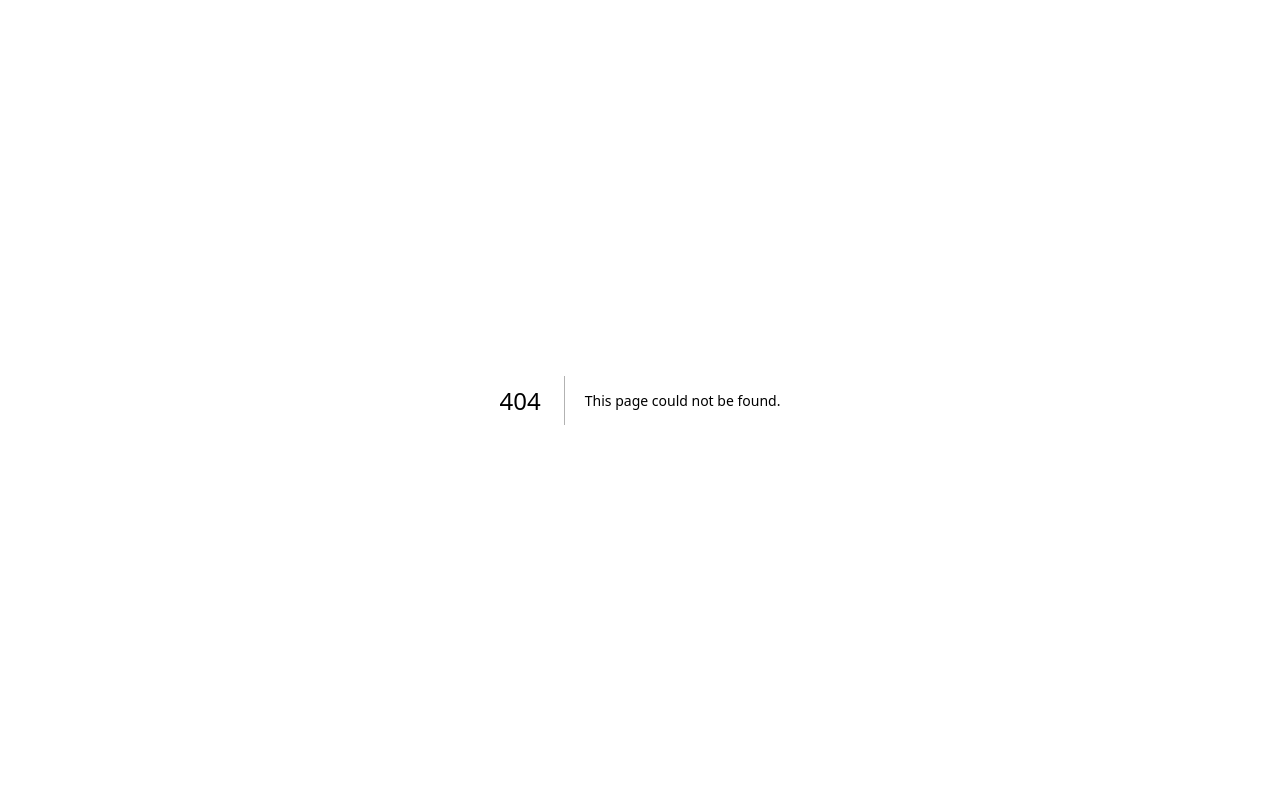
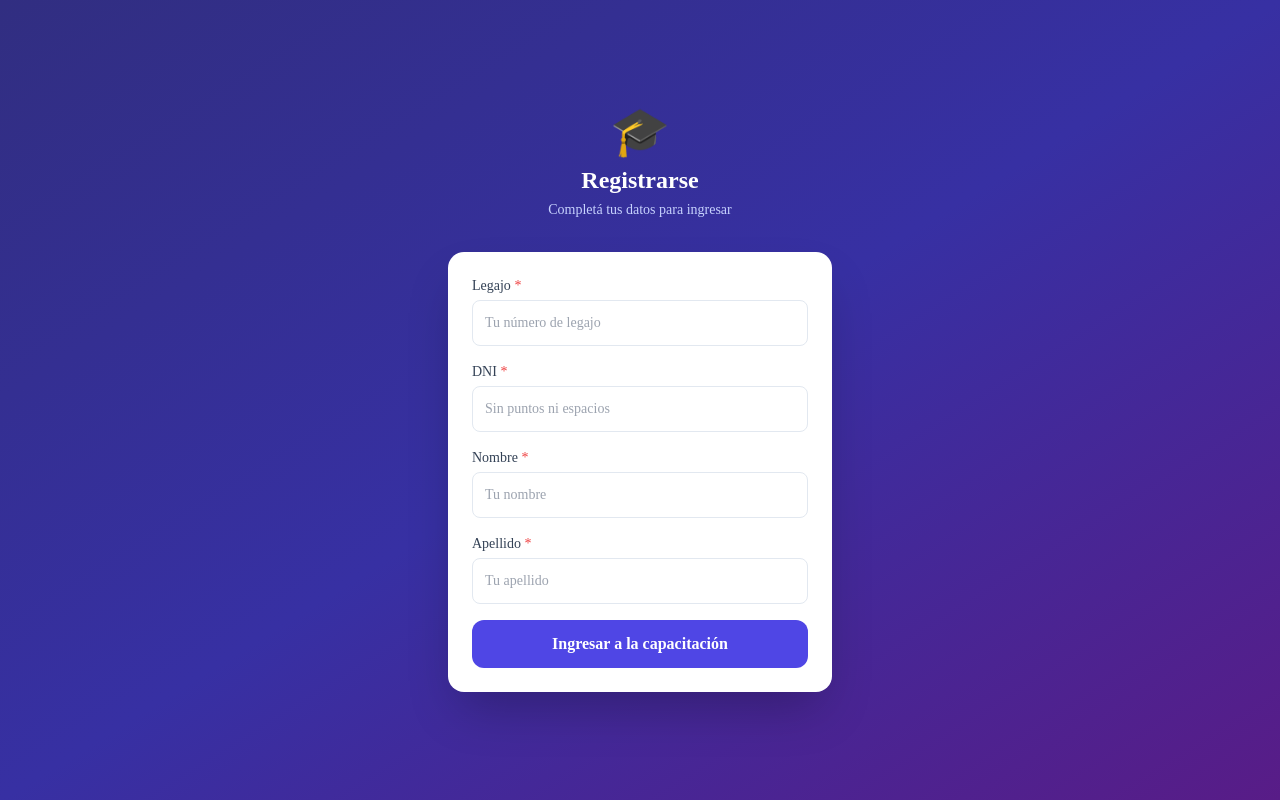
Before and after one commit to slopez2024/capacitaciones-app-final, a Next.js app: page /evento/1 in a window 1280 px wide. Before the commit this address had no page. Built offline with nearby package versions, Linux system fonts and the light colour scheme.

Commit message:
add evento pages

```diff
--- /dev/null
+++ b/app/evento/[eventId]/juego/page.tsx
@@ -0,0 +1,111 @@
+'use client'
+
+import { useEffect, useState, use } from 'react'
+import { useRouter } from 'next/navigation'
+import { createClient } from '@/lib/supabase/client'
+import { useActiveQuestion } from '@/lib/hooks/useActiveQuestion'
+
+export default function JuegoPage({ params }: { params: Promise<{ eventId: string }> }) {
+  const { eventId } = use(params)
+  const router = useRouter()
+  const { question, loading } = useActiveQuestion(eventId)
+  const [attendeeId, setAttendeeId] = useState<string | null>(null)
+  const [answered, setAnswered] = useState<string[]>([])
+  const [sending, setSending] = useState(false)
+  const [error, setError] = useState('')
+  const [selected, setSelected] = useState<string | null>(null)
+
+  useEffect(() => {
+    const id = sessionStorage.getItem(`attendee_${eventId}`)
+    if (!id) { router.push(`/evento/${eventId}`); return }
+    setAttendeeId(id)
+  }, [eventId])
+
+  useEffect(() => {
+    setSelected(null)
+    setError('')
+  }, [question?.id])
+
+  const alreadyAnswered = question ? answered.includes(question.id) : false
+
+  const handleAnswer = async (optionId?: string, answerText?: string) => {
+    if (!attendeeId || !question || sending || alreadyAnswered) return
+    setSending(true)
+    setError('')
+    const supabase = createClient()
+    const { error: err } = await (supabase as unknown as { from: (t: string) => { insert: (d: object) => Promise<{ error: { code: string } | null }> } }).from('answers').insert({
+      question_id: question.id,
+      attendee_id: attendeeId,
+      event_id: eventId,
+      option_id: optionId || null,
+      answer_text: answerText || null,
+    })
+    if (err) {
+      if (err.code === '23505') setAnswered(prev => [...prev, question.id])
+      else setError('Error al enviar respuesta.')
+    } else {
+      setAnswered(prev => [...prev, question.id])
+    }
+    setSending(false)
+  }
+
+  if (!attendeeId) return null
+
+  return (
+    <div className="min-h-screen bg-slate-50 flex flex-col">
+      <header className="bg-indigo-700 text-white px-4 py-3 text-center">
+        <p className="text-sm font-medium">🎓 CapacitApp</p>
+      </header>
+      <main className="flex-1 flex items-center justify-center p-4">
+        {loading ? (
+          <div className="text-center">
+            <p className="text-slate-500 mt-3 text-sm">Cargando...</p>
+          </div>
+        ) : !question ? (
+          <div className="text-center">
+            <div className="text-5xl mb-4">⏳</div>
+            <h2 className="text-xl font-bold text-slate-700">Esperando pregunta</h2>
+            <p className="text-slate-500 text-sm mt-2">El capacitador no lanzó ninguna pregunta.</p>
+          </div>
+        ) : alreadyAnswered ? (
+          <div className="text-center">
+            <div className="text-6xl mb-4">✅</div>
+            <h2 className="text-2xl font-bold text-green-700">¡Respuesta enviada!</h2>
+            <p className="text-slate-500 mt-2 text-sm">Esperá la próxima pregunta.</p>
+          </div>
+        ) : (
+          <div className="w-full max-w-sm">
+            <div className="bg-white rounded-2xl shadow-sm border border-slate-200 p-5">
+              {question.image_url && (
+                <img src={question.image_url} alt="Imagen" className="w-full rounded-xl mb-4 max-h-48 object-cover" />
+              )}
+              <p className="text-slate-800 font-semibold text-base mb-5 leading-snug">{question.text}</p>
+              <div className="space-y-3">
+                {question.type === 'true_false' ? (
+                  <>
+                    <button onClick={() => { setSelected('true'); handleAnswer(undefined, 'true') }} disabled={sending || !!selected}
+                      className={`w-full border-2 rounded-xl py-3 px-4 font-medium text-sm text-left ${selected === 'true' ? 'bg-green-600 text-white border-green-600' : 'bg-white text-green-700 border-green-300'}`}>
+                      ✅ Verdadero
+                    </button>
+                    <button onClick={() => { setSelected('false'); handleAnswer(undefined, 'false') }} disabled={sending || !!selected}
+                      className={`w-full border-2 rounded-xl py-3 px-4 font-medium text-sm text-left ${selected === 'false' ? 'bg-red-500 text-white border-red-500' : 'bg-white text-red-600 border-red-300'}`}>
+                      ❌ Falso
+                    </button>
+                  </>
+                ) : (
+                  question.question_options.sort((a, b) => a.order_num - b.order_num).map(opt => (
+                    <button key={opt.id} onClick={() => { setSelected(opt.id); handleAnswer(opt.id) }} disabled={sending || !!selected}
+                      className={`w-full border-2 rounded-xl py-3 px-4 font-medium text-sm text-left ${selected === opt.id ? 'bg-indigo-600 text-white border-indigo-600' : 'bg-white text-slate-700 border-slate-200'}`}>
+                      {opt.text}
+                    </button>
+                  ))
+                )}
+              </div>
+              {error && <div className="mt-3 text-red-600 text-sm">⚠️ {error}</div>}
+            </div>
+          </div>
+        )}
+      </main>
+    </div>
+  )
+}
--- /dev/null
+++ b/app/evento/[eventId]/page.tsx
@@ -0,0 +1,94 @@
+'use client'
+
+import { useState, use } from 'react'
+import { useRouter } from 'next/navigation'
+import { createClient } from '@/lib/supabase/client'
+
+export default function EventoPage({ params }: { params: Promise<{ eventId: string }> }) {
+  const { eventId } = use(params)
+  const router = useRouter()
+  const [legajo, setLegajo] = useState('')
+  const [dni, setDni] = useState('')
+  const [nombre, setNombre] = useState('')
+  const [apellido, setApellido] = useState('')
+  const [loading, setLoading] = useState(false)
+  const [error, setError] = useState('')
+
+  const handleSubmit = async (e: React.FormEvent) => {
+    e.preventDefault()
+    setError('')
+    setLoading(true)
+    const supabase = createClient()
+
+    const { data: events } = await supabase
+      .from('events')
+      .select('id, is_active, max_attendees')
+      .eq('id', eventId)
+      .limit(1)
+
+    const event = events && events.length > 0 ? (events[0] as { id: string; is_active: boolean; max_attendees: number }) : null
+
+    if (!event) { setError('Evento no encontrado.'); setLoading(false); return }
+    if (!event.is_active) { setError('Este evento no está activo.'); setLoading(false); return }
+
+    const { error: insertError } = await supabase.from('attendees').insert({
+      event_id: eventId,
+      legajo: legajo.trim(),
+      dni: dni.trim(),
+      nombre: nombre.trim(),
+      apellido: apellido.trim(),
+    })
+
+    if (insertError) {
+      if (insertError.code === '23505') {
+        if (insertError.message.includes('dni')) setError('Este DNI ya está registrado.')
+        else if (insertError.message.includes('legajo')) setError('Este legajo ya está registrado.')
+        else setError('Ya estás registrado en este evento.')
+      } else {
+        setError('Error al registrarse: ' + insertError.message)
+      }
+      setLoading(false)
+      return
+    }
+
+    const { data: attData } = await supabase.from('attendees').select('id').eq('event_id', eventId).eq('dni', dni.trim()).limit(1)
+    if (attData && attData.length > 0) {
+      sessionStorage.setItem(`attendee_${eventId}`, (attData[0] as { id: string }).id)
+    }
+    router.push(`/evento/${eventId}/juego`)
+  }
+
+  return (
+    <div className="min-h-screen bg-gradient-to-br from-indigo-900 via-indigo-800 to-purple-900 flex items-center justify-center p-4">
+      <div className="w-full max-w-sm">
+        <div className="text-center mb-8">
+          <span className="text-5xl">🎓</span>
+          <h1 className="text-2xl font-bold text-white mt-2">Registrarse</h1>
+          <p className="text-indigo-200 text-sm mt-1">Completá tus datos para ingresar</p>
+        </div>
+        <div className="bg-white rounded-2xl shadow-2xl p-6">
+          <form onSubmit={handleSubmit} className="space-y-4">
+            {[
+              { label: 'Legajo', value: legajo, setter: setLegajo, placeholder: 'Tu número de legajo' },
+              { label: 'DNI', value: dni, setter: setDni, placeholder: 'Sin puntos ni espacios' },
+              { label: 'Nombre', value: nombre, setter: setNombre, placeholder: 'Tu nombre' },
+              { label: 'Apellido', value: apellido, setter: setApellido, placeholder: 'Tu apellido' },
+            ].map(field => (
+              <div key={field.label}>
+                <label className="block text-sm font-medium text-slate-700 mb-1">{field.label} <span className="text-red-500">*</span></label>
+                <input value={field.value} onChange={e => field.setter(e.target.value)} type="text"
+                  className="w-full border border-slate-200 rounded-lg px-3 py-3 text-sm focus:outline-none focus:ring-2 focus:ring-indigo-500"
+                  placeholder={field.placeholder} required />
+              </div>
+            ))}
+            {error && <div className="bg-red-50 border border-red-200 text-red-700 px-4 py-3 rounded-lg text-sm">⚠️ {error}</div>}
+            <button type="submit" disabled={loading}
+              className="w-full bg-indigo-600 hover:bg-indigo-700 text-white font-bold py-3 rounded-xl transition-colors disabled:opacity-50 text-base">
+              {loading ? 'Cargando...' : 'Ingresar a la capacitación'}
+            </button>
+          </form>
+        </div>
+      </div>
+    </div>
+  )
+}
```
